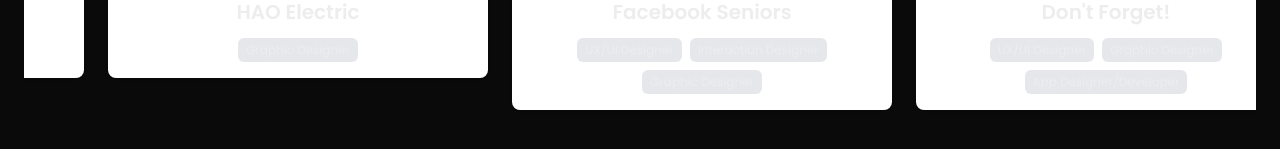
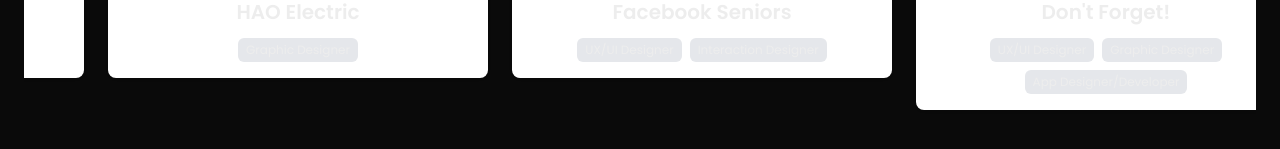
Before and after one commit to ariellebeltran/showcase, a Next.js app: page / in a window 1280 px wide. Shown: the part 541-690 px from the top of the page. Built offline with nearby package versions, Linux system fonts and the light colour scheme.

Commit message:
role test2

```diff
--- a/data/projects.ts
+++ b/data/projects.ts
@@ -65,7 +65,7 @@
     roles: [
       "UX/UI Designer",
       "Interaction Designer",
-      "Graphic Designer"
+
     ]
   },
 
```
